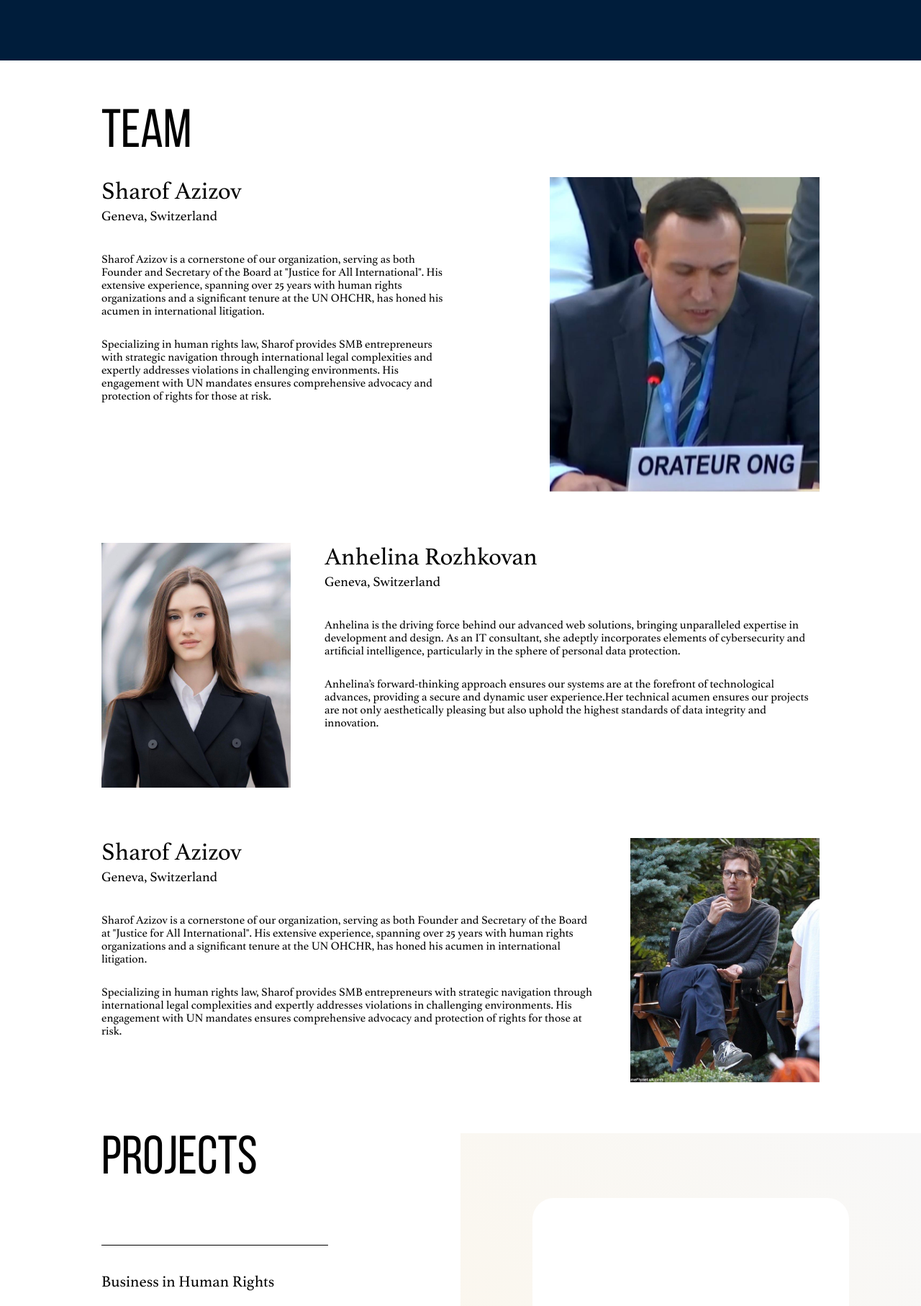
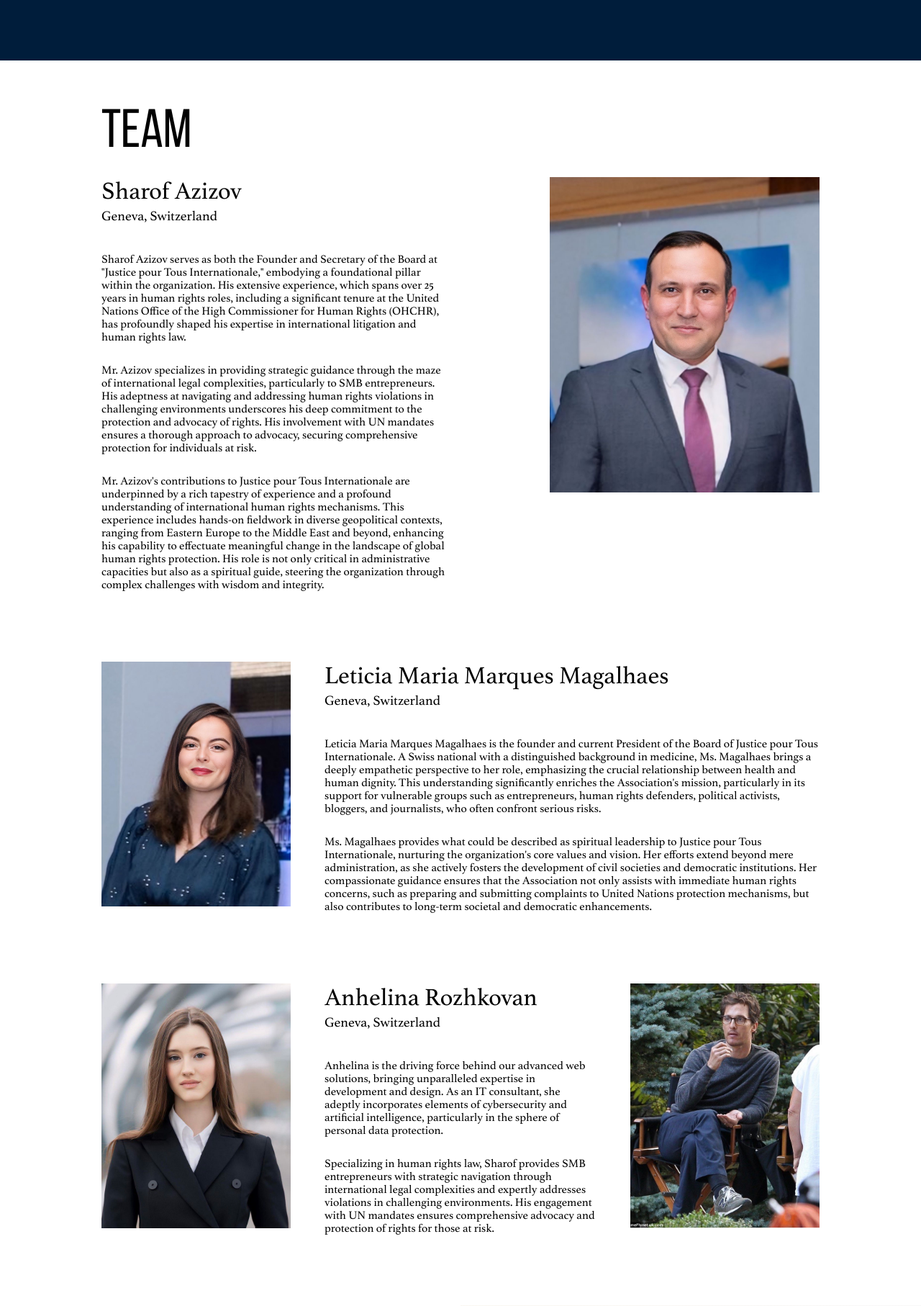
Before and after one commit to AnhelinaRoz/justice, a PHP site: page / in a window 1280 px wide. Shown: the part 1891-3705 px from the top of the page at 72% size. Run offline with PHP 8.4, Linux system fonts and the light colour scheme; data comes from the database, SQL or seed files in the repository; data that the repository does not hold is empty.

Commit message:
neeew team

```diff
--- a/index.php
+++ b/index.php
@@ -104,48 +104,39 @@ $get_press_release = CustomQuery("SELECT * FROM `news` ORDER BY  `date` DESC LIM
                 <div>
                     <h3 class="h3">Sharof Azizov</h3>
                     <p class="subtitle">Geneva, Switzerland</p>
-                    <p class="p">Sharof Azizov is a cornerstone of our organization, serving as both Founder and
-                        Secretary of the Board at "Justice for All International". His extensive experience,
-                        spanning
-                        over 25 years with human rights organizations and a significant tenure at the UN OHCHR, has
-                        honed his acumen in international litigation.</p>
-                    <p class="p">Specializing in human rights law, Sharof provides SMB entrepreneurs with strategic
-                        navigation through international legal complexities and expertly addresses violations in
-                        challenging environments. His engagement with UN mandates ensures comprehensive advocacy and
-                        protection of rights for those at risk.</p>
+                    <p class="p">Sharof Azizov serves as both the Founder and Secretary of the Board at "Justice pour Tous Internationale," embodying a foundational pillar within the organization. His extensive experience, which spans over 25 years in human rights roles, including a significant tenure at the United Nations Office of the High Commissioner for Human Rights (OHCHR), has profoundly shaped his expertise in international litigation and human rights law.
+                    </p>
+                    <p class="p">Mr. Azizov specializes in providing strategic guidance through the maze of international legal complexities, particularly to SMB entrepreneurs. His adeptness at navigating and addressing human rights violations in challenging environments underscores his deep commitment to the protection and advocacy of rights. His involvement with UN mandates ensures a thorough approach to advocacy, securing comprehensive protection for individuals at risk.</p>
+                    <p class="p">
+                        Mr. Azizov's contributions to Justice pour Tous Internationale are underpinned by a rich tapestry of experience and a profound understanding of international human rights mechanisms. This experience includes hands-on fieldwork in diverse geopolitical contexts, ranging from Eastern Europe to the Middle East and beyond, enhancing his capability to effectuate meaningful change in the landscape of global human rights protection. His role is not only critical in administrative capacities but also as a spiritual guide, steering the organization through complex challenges with wisdom and integrity.
+                    </p>
                 </div>
-                <div class="img"><img src="img/sharof.jpg" alt=""></div>
+                <div class="img"><img src="img/Azizov.jpeg" alt=""></div>
             </div>
             <div class="card team_2">
+                <div class="img"><img src="img/Leticia.jpeg" alt=""></div>
+                <div>
+                    <h3 class="h3">Leticia Maria Marques Magalhaes</h3>
+                    <p class="subtitle">Geneva, Switzerland</p>
+                    <p class="p"> Leticia Maria Marques Magalhaes is the founder and current President of the Board of Justice pour Tous Internationale. A Swiss national with a distinguished background in medicine, Ms. Magalhaes brings a deeply empathetic perspective to her role, emphasizing the crucial relationship between health and human dignity. This understanding significantly enriches the Association's mission, particularly in its support for vulnerable groups such as entrepreneurs, human rights defenders, political activists, bloggers, and journalists, who often confront serious risks.
+                    </p>
+                    <p class="p">
+                        Ms. Magalhaes provides what could be described as spiritual leadership to Justice pour Tous Internationale, nurturing the organization's core values and vision. Her efforts extend beyond mere administration, as she actively fosters the development of civil societies and democratic institutions. Her compassionate guidance ensures that the Association not only assists with immediate human rights concerns, such as preparing and submitting complaints to United Nations protection mechanisms, but also contributes to long-term societal and democratic enhancements.
+                    </p>
+                </div>
+
+
+            </div>
+            <div class="card team_3">
                 <div class="img"><img src="img/angelina.jpg" alt=""></div>
                 <div>
                     <h3 class="h3">Anhelina Rozhkovan</h3>
                     <p class="subtitle">Geneva, Switzerland</p>
-                    <p class="p"> Anhelina is the driving force behind our advanced web solutions, bringing
+                    <p class="p">Anhelina is the driving force behind our advanced web solutions, bringing
                         unparalleled expertise in
                         development and design. As an IT consultant, she adeptly incorporates elements of
                         cybersecurity and
-                        artificial intelligence, particularly in the sphere of personal data protection.
-                    </p>
-                    <p class="p">
-                        Anhelina’s forward-thinking approach ensures our systems are at the forefront of
-                        technological
-                        advances, providing a secure and dynamic user experience.Her technical acumen ensures our
-                        projects
-                        are not only aesthetically pleasing but also uphold the highest standards of data integrity
-                        and
-                        innovation.</p>
-                </div>
-            </div>
-            <div class="card team_3">
-                <div>
-                    <h3 class="h3">Sharof Azizov</h3>
-                    <p class="subtitle">Geneva, Switzerland</p>
-                    <p class="p">Sharof Azizov is a cornerstone of our organization, serving as both Founder and
-                        Secretary of the Board at "Justice for All International". His extensive experience,
-                        spanning
-                        over 25 years with human rights organizations and a significant tenure at the UN OHCHR, has
-                        honed his acumen in international litigation.</p>
+                        artificial intelligence, particularly in the sphere of personal data protection.</p>
                     <p class="p">Specializing in human rights law, Sharof provides SMB entrepreneurs with strategic
                         navigation through international legal complexities and expertly addresses violations in
                         challenging environments. His engagement with UN mandates ensures comprehensive advocacy and
@@ -156,7 +147,7 @@ $get_press_release = CustomQuery("SELECT * FROM `news` ORDER BY  `date` DESC LIM
         </div>
     </section>
 
-    <section  id="projects">
+    <section id="projects">
         <div class="projects_mobile">
             <div class="accordion">
                 <?php
@@ -230,9 +221,29 @@ $get_press_release = CustomQuery("SELECT * FROM `news` ORDER BY  `date` DESC LIM
                     <div class="img">
                         <img src="img/07.jpg" alt="">
                     </div>
-                </div>
-            </div>
-        </div>
+                    <div class="swiper-slide">
+                        <div class="img">
+                            <img src="img/07.jpg" alt="">
+                        </div>
+                        <div class="swiper-slide">
+                            <div class="img">
+                                <img src="img/07.jpg" alt="">
+                            </div>
+                            <div class="swiper-slide">
+                                <div class="img">
+                                    <img src="img/07.jpg" alt="">
+                                </div>
+                                <div class="swiper-slide">
+                                    <div class="img">
+                                        <img src="img/07.jpg" alt="">
+                                    </div>
+                                    <div class="swiper-slide">
+                                        <div class="img">
+                                            <img src="img/07.jpg" alt="">
+                                        </div>
+                                    </div>
+                                </div>
+                            </div>
 
 
     </section>
@@ -287,40 +298,10 @@ $get_press_release = CustomQuery("SELECT * FROM `news` ORDER BY  `date` DESC LIM
                                 <h3 class="h3" id="completed_cases">Completed cases</h3>
                             </div>
 
-                            <p class="p">"Justice for All International" is actively engaged in advocating for
-                                high-profile
-                                cases
-                                involving significant human rights violations. Currently, our petitions focus on
-                                addressing the
-                                unjust treatment and arbitrary detention of individuals such as Julian Assange and
-                                Craig Murray.
-                            </p>
-                            <p class="p">Our petition for Julian Assange emphasizes the ongoing injustice of his
-                                nearly
-                                14-year-long
-                                arbitrary detention by the UK. We call for his immediate release and urge the United
-                                Nations
-                                High
-                                Commissioner for Human Rights and Special Procedures mandate holders to address his
-                                case with
-                                the
-                                urgency it deserves.</p>
-                            <p class="p">This petition also highlights the misleading assurances provided by the
-                                U.S. regarding
-                                First Amendment protections, casting doubt on the fairness of Assange's potential
-                                extradition to
-                                the
-                                United States.</p>
-                            <p class="p">Regarding Craig Murray, our petition brings attention to his prosecution
-                                under the UK
-                                Terrorism Act 2000, particularly for his peaceful support of the Palestinian
-                                people's right to
-                                self-defense. His case has experienced a lack of decisive action and attention from
-                                the OHCHR,
-                                despite repeated appeals and submissions. We seek to highlight the broader
-                                implications of his
-                                case
-                                for freedom of speech and the protection of human rights defenders.</p>
+                            <p class="p">"Justice for All International" is proud to highlight a significant achievement in our ongoing commitment to defending human rights and the rule of law. We recently submitted a crucial case to the United Nations Special Procedures, focusing on the impact of international sanctions on entrepreneurial freedom—a topic seldom addressed in human rights discourse.</p>
+                            <p class="p"> Our submission revolved around the case of Ms. Alena Bekker, a German entrepreneur whose business faced severe legal repercussions due to the EU's sanctions regime. Ms. Bekker's company, Texforum-Interhandel e.K., attempted to import linen briquettes from Belarus, which were wrongly reclassified as wood products under EU sanctions, leading to unwarranted criminal charges. This case highlighted the excessive compliance and arbitrary enforcement by authorities, which not only stifled entrepreneurial activity but also infringed on basic human rights, including the right to a fair trial and equality before the law.</p>
+                            <p class="p">Through our advocacy, this case has brought to light the broader implications of sanctions on small and medium-sized enterprises and the need for a more principled approach that respects human rights and the rule of law in global trade practices. We continue to stand with Ms. Bekker and advocate for fair legal treatment and economic policies that safeguard the rights of all entrepreneurs.</p>
+
                         </div>
                     </div>
                 </div>
```
Also changed, not shown: img/Azizov.jpeg (added), img/Leticia.jpeg (added), sql/news.html (added), 8 other files.
